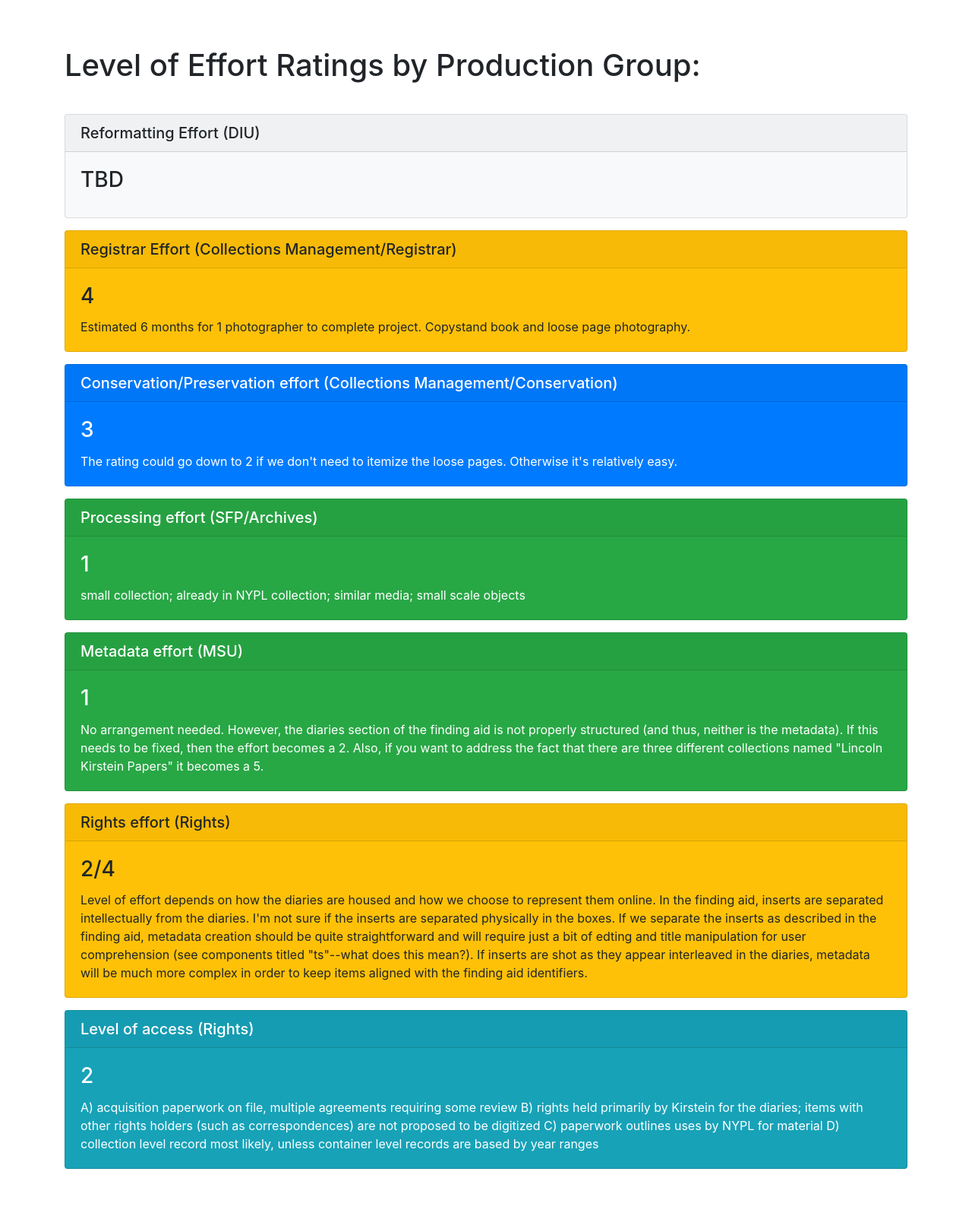
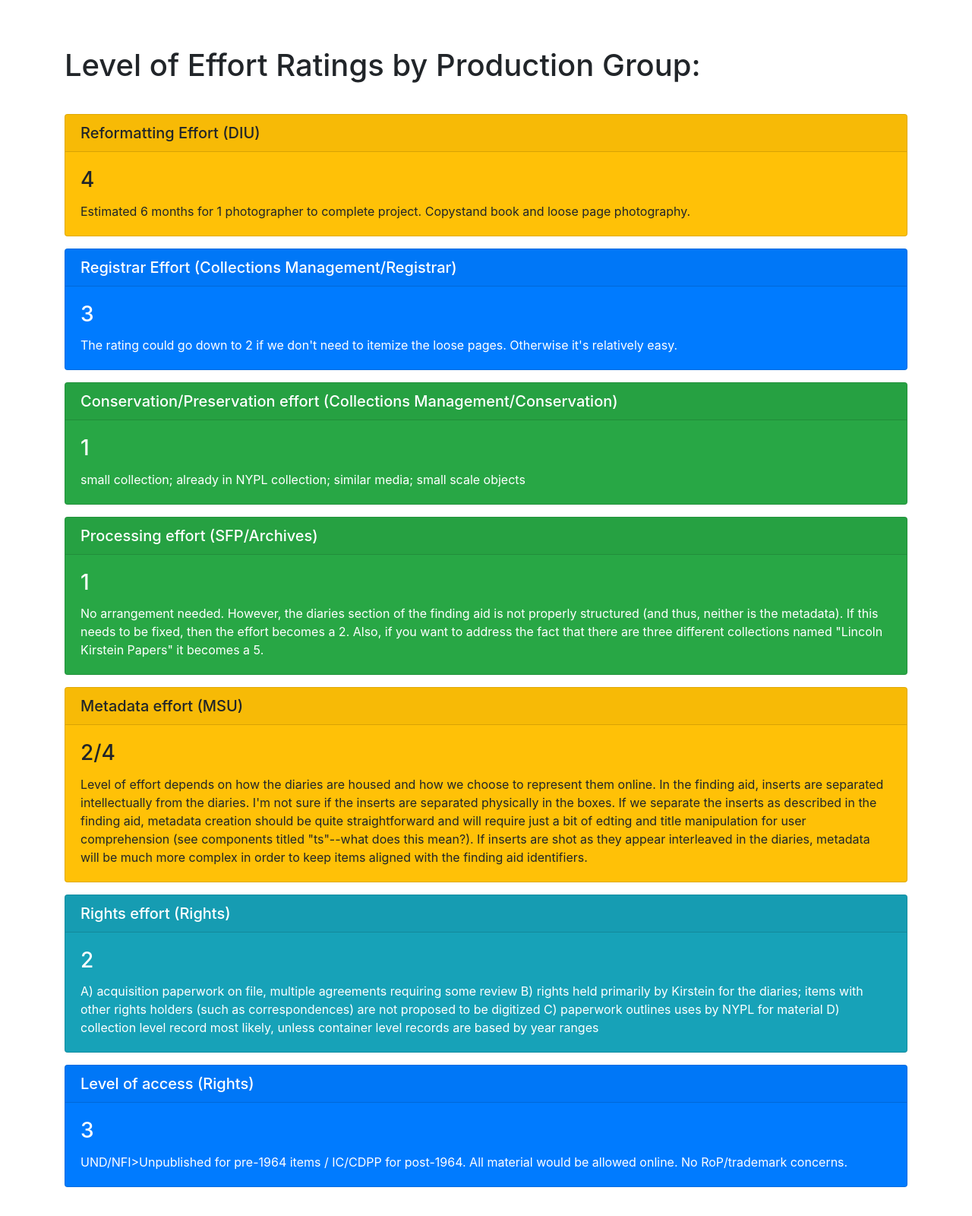
Before and after one commit to NYPL/digitization-requests, a plain HTML site: page Lincoln Kirstein Diaries.html in a window 1280 px wide. Shown: the part 1121-2721 px from the top of the page at 76% size. Drawn offline with nearby package versions, Linux system fonts and the light colour scheme.

Commit message:
column index fix

```diff
--- a/Lincoln Kirstein Diaries.html
+++ b/Lincoln Kirstein Diaries.html
@@ -156,53 +156,53 @@
         <div class="row">
           <div class="col-lg-12">
             <div class="bs-component">
-              <div class="card text-black bg-light mb-3">
+              <div class="card text-black bg-warning mb-3">
                 <h5 class="card-header">Reformatting Effort (DIU)</h5>
-                <div class="card-body">
-                  <h3 class="card-title">TBD</h3>
-                  <p class="card-text"></p>
-                </div>
-              </div>
-              <div class="card text-black bg-warning mb-3">
-                <h5 class="card-header">Registrar Effort (Collections Management/Registrar)</h5>
                 <div class="card-body">
                   <h3 class="card-title">4</h3>
                   <p class="card-text">Estimated 6 months for 1 photographer to complete project. Copystand book and loose page photography.</p>
                 </div>
               </div>
               <div class="card text-white bg-primary mb-3">
-                <h5 class="card-header">Conservation/Preservation effort (Collections Management/Conservation)</h5>
+                <h5 class="card-header">Registrar Effort (Collections Management/Registrar)</h5>
                 <div class="card-body">
                   <h3 class="card-title">3</h3>
                   <p class="card-text">The rating could go down to 2 if we don't need to itemize the loose pages. Otherwise it's relatively easy.</p>
                 </div>
               </div>
               <div class="card text-white bg-success mb-3">
-                <h5 class="card-header">Processing effort (SFP/Archives)</h5>
+                <h5 class="card-header">Conservation/Preservation effort (Collections Management/Conservation)</h5>
                 <div class="card-body">
                   <h3 class="card-title">1</h3>
                   <p class="card-text">small collection; already in NYPL collection; similar media; small scale objects</p>
                 </div>
               </div>
               <div class="card text-white bg-success mb-3">
-                <h5 class="card-header">Metadata effort (MSU)</h5>
+                <h5 class="card-header">Processing effort (SFP/Archives)</h5>
                 <div class="card-body">
                   <h3 class="card-title">1</h3>
                   <p class="card-text">No arrangement needed. However, the diaries section of the finding aid is not properly structured (and thus, neither is the metadata). If this needs to be fixed, then the effort becomes a 2. Also, if you want to address the fact that there are three different collections named "Lincoln Kirstein Papers" it becomes a 5.</p>
                 </div>
               </div>
               <div class="card text-black bg-warning mb-3">
-                <h5 class="card-header">Rights effort (Rights)</h5>
+                <h5 class="card-header">Metadata effort (MSU)</h5>
                 <div class="card-body">
                   <h3 class="card-title">2/4</h3>
                   <p class="card-text">Level of effort depends on how the diaries are housed and how we choose to represent them online. In the finding aid, inserts are separated intellectually from the diaries. I'm not sure if the inserts are separated physically in the boxes. If we separate the inserts as described in the finding aid, metadata creation should be quite straightforward and will require just a bit of edting and title manipulation for user comprehension (see components titled "ts"--what does this mean?). If inserts are shot as they appear interleaved in the diaries, metadata will be much more complex in order to keep items aligned with the finding aid identifiers. </p>
                 </div>
               </div>
               <div class="card text-white bg-info mb-3">
-                <h5 class="card-header">Level of access (Rights)</h5>
+                <h5 class="card-header">Rights effort (Rights)</h5>
                 <div class="card-body">
                   <h3 class="card-title">2</h3>
                   <p class="card-text">A) acquisition paperwork on file, multiple agreements requiring some review B) rights held primarily by Kirstein for the diaries; items with other rights holders (such as correspondences) are not proposed to be digitized C) paperwork outlines uses by NYPL for material D) collection level record most likely, unless container level records are based by year ranges</p>
+                </div>
+              </div>
+              <div class="card text-white bg-primary mb-3">
+                <h5 class="card-header">Level of access (Rights)</h5>
+                <div class="card-body">
+                  <h3 class="card-title">3</h3>
+                  <p class="card-text">UND/NFI>Unpublished for pre-1964 items / IC/CDPP for post-1964. All material would be allowed online. No RoP/trademark concerns. </p>
                 </div>
               </div>
             </div>
```
Also changed, not shown: Blondiau Theatre Arts Collection.html (+13 -13 lines), Lloyd Acker collection--views of New York City buildings [1935-75].html (+13 -13 lines).
